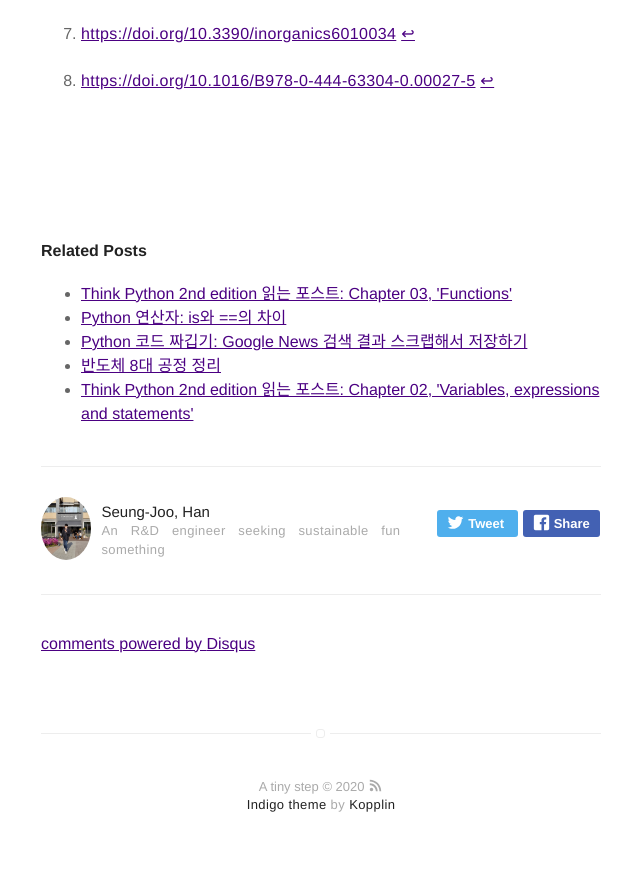
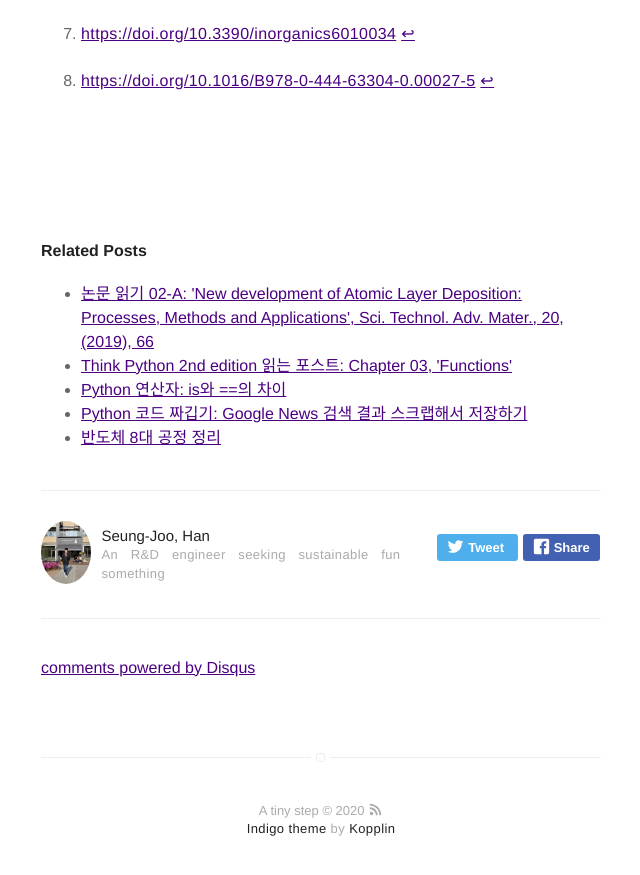
Before and after one commit to hsj00/hsj00.github.io, a Jekyll site: the page built from _posts/2019-10-25-paper-review-01.md, in a window 1280 px wide and 900 px high, scrolled down 4108 px. Shown: the top 875 px of the window, without its empty margins (319-959 px from the left). Built offline with Jekyll 4.4.1, drawn with Linux system fonts in a browser that asks for light colours; comment, search, counter and statistics services are not loaded; some of the changed lines change nothing that is shown.

Commit message:
200529 posting upload and revision

```diff
--- a/_posts/2019-10-25-paper-review-01.md
+++ b/_posts/2019-10-25-paper-review-01.md
@@ -90,16 +90,16 @@
 
 ----------
 <!-- link -->
-[wiki]: https://en.wikipedia.org/wiki/Atomic_layer_deposition
+[wiki]: <https://en.wikipedia.org/wiki/Atomic_layer_deposition>
 [Tuomo Suntola]: <https://en.wikipedia.org/wiki/Tuomo_Suntola>
 
 <!-- references -->
-[^1]: <https://doi.org/10.1002/cvde.201402012>
-[^2]: <https://www.asm.com/about/strategy-and-focus-areas/breakthrough-technology>
-[^3]: <https://doi.org/10.1016/0040-6090(92)90874-B>
-[^4]: <https://doi.org/10.1116/1.1622676>
-[^5]: <https://doi.org/10.1116/1.1305809>
-[^6]: <https://doi.org/10.1116/1.1486233>
-[^7]: <https://doi.org/10.1063/1.2338776>
-[^7]: <https://doi.org/10.3390/inorganics6010034>
-[^8]: <https://doi.org/10.1016/B978-0-444-63304-0.00027-5>
+[^1]: <https://doi.org/10.1002/cvde.201402012>{: target="_blank"}
+[^2]: <https://www.asm.com/about/strategy-and-focus-areas/breakthrough-technology>{: target="_blank"}
+[^3]: <https://doi.org/10.1016/0040-6090(92)90874-B>{: target="_blank"}
+[^4]: <https://doi.org/10.1116/1.1622676>{: target="_blank"}
+[^5]: <https://doi.org/10.1116/1.1305809>{: target="_blank"}
+[^6]: <https://doi.org/10.1116/1.1486233>{: target="_blank"}
+[^7]: <https://doi.org/10.1063/1.2338776>{: target="_blank"}
+[^7]: <https://doi.org/10.3390/inorganics6010034>{: target="_blank"}
+[^8]: <https://doi.org/10.1016/B978-0-444-63304-0.00027-5>{: target="_blank"}
--- /dev/null
+++ b/_posts/2020-05-29-paper-review-02.md
@@ -0,0 +1,188 @@
+---
+title: "논문 읽기 02-A: 'New development of Atomic Layer Deposition: Processes, Methods and Applications', Sci. Technol. Adv. Mater., 20, (2019), 66"
+layout: post
+date: 2020-05-29 20:45
+tag:
+    - Chemical Engineering
+    - Atomic Layer Deposition
+    - ALD
+    - Thin Film Deposition
+    - Semiconductor
+    - Paper
+    - Study
+    - Note
+headerImage: false
+image:
+description: 200529 `New development of Atomic Layer Deposition Processes, Methods and Applications` paper review
+category: blog
+author: hsj00
+externalLink: true
+published: true
+comments: true
+share: true
+use_math: false
+---
+
+요즘 ALD 트렌드가 어떤지 공부도 할겸 논문 한 편 구해서 읽는다. 읽으면서 체크했던 내용들 요약하듯 짜깁기해서 정리해본다.
+대충 절반으로 쪼개서 앞부분과 뒷부분으로 나눠 올릴 예정이다.
+
+첫 번째 포스팅의 TOC는 다음과 같다.
+
+{:toc}
+
+----------
+
+# New development of Atomic Layer Deposition: Processes, Methods and Applications
+    - Science and Technology of Advanced Materials, 2019, Vol. 20, NO. 1, 465-496 (Sci. Technol. Adv. Mater., 20, (2019), 66)
+    - DOI: https://doi.org/10.1080/14686996.2019.1599694
+
+## Abstract
+
+## 1. Introduction
+### 1.1 Definition of ALD
+
+- Chemical precursors are sequentially introduced to the surface of a substrate where they chemically react directly with the surface to form sub-monolayers of film
+
+----------
+### 1.2 Backgroud
+
+- Two of more precursors are pulsed/purged sequentially (self-limiting behaviour)
+
+1. Exposure of the first precursor in the reactor chamber to form a layer on the substrate
+2. Purge the excess first precursor and the by-products
+3. Exposure of the second precursor
+4. Purge or evacuation of the excess second precursor and by-products
+5. The process is repeated until the required film thickness is achieved
+
+##### Fig.01 Illustration of ALD for ZnO thin film deposition
+![figure01][fig01]
+`'Numerical modelling in the atomic layerdeposition process: A short review', unpublished.`
+
+##### Fig.02 A model ALD process for depositing TiO2 on hydroxyl groups functionalized substrate using TiCl4 and H2O as precursors [^ref13]
+![figure02][fig02]
+
+----------
+### 1.3 Thin Film Applications
+- Semiconductors
+- Batteries
+- The solar industry
+- Membrane technololgy
+- Catalyst
+- Medicine/Medical devices
+- etc.
+
+----------
+### 1.4 Comparison of ALD with other coating techniques
+##### Table.01 Different types of film deposition methods (adapted from [^ref54]), the sputtering was adapted from [^ref55] while the breath figure method was adapted from [^ref56]
+
+| Method                           | Description and types                                                                                                                                                                                                                                                                                                                                                   | Advantages                                                                                                                                                | Applications                                                                                                                                                                                                          |
+| -------------------------------- | ----------------------------------------------------------------------------------------------------------------------------------------------------------------------------------------------------------------------------------------------------------------------------------------------------------------------------------------------------------------------- | --------------------------------------------------------------------------------------------------------------------------------------------------------- | --------------------------------------------------------------------------------------------------------------------------------------------------------------------------------------------------------------------- |
+| Electroplating                   | Film formation from chemicals in electrolytic solution placed onto substrate surface with a seed layer on top                                                                                                                                                                                                                                                           | Corrosion resistance, decoration, mechanical characteristics improvement, protection barriers, electrical conduction and heat resistance                  | Metal plating, corrosion resistance, decoration, mechanical characteristics improvement, friction reduction, protection barriers, improved electrical conductivity, heat resistance and radiation protection etc.     |
+| Spin coating                     | Film formation from chemical reaction between liquid-phase sources (often sol-gel) applied onto surface of substrate while spinning                                                                                                                                                                                                                                     | Simplicity and ease of set up, low cost and fast operating system                                                                                         | Photoresists, insulators, organic semiconductors, synthetic metals, nanomaterials, metal and metal oxide precursors, transparent conductive oxides, optical mirrors, magnetic disk for data storage, solar cells etc. |
+| Sputtering                       | A process of deposition of materials because of bombardment of targets by high energy particles ejected from a source                                                                                                                                                                                                                                                   | Deposit a wide variety of metal and metal oxide nanoparticles (NPs) and nanoclusters (NCs), insulators, alloys and composites, and even organic compounds | Silicon wafer, solar panel or optical device, catalysis                                                                                                                                                               |
+| Breath figure                    | A self-assembly process that results in a honeycomb-structured films with micro-pores arranged in honeycomb shape usually formed by water microdroplets condensed on a cool surface from warm, humid air like breath                                                                                                                                                    | It is simple and applicable to a wide variety of materials with highly organized honeycomb-like porous surface                                            | Optics, photonics, surface science, biotechnology, and regenerative medicine                                                                                                                                          |
+| Thermal oxidation                | Film formation by thermal oxidation of the substrate                                                                                                                                                                                                                                                                                                                    | Slow oxidation rate, good control of the oxide thickness and high values of breakdown field                                                               | Semiconductor industry, transistors, photoresistors, capacitors and field oxides, etc.                                                                                                                                |
+| Physical vapour deposition (PVD) | Film formation by condensation of gasified source material, directly transported from source to substrate through the gas phase: Evaporation (thermal, E-beam), Molecular beam epitaxy (MBE), Pulsed laser deposition (PLD), Reactive PVD, Sputtering (DC, DC magnetron, RF)                                                                                            | Atomic level control of chemical composition, film thickness, and transition sharpness                                                                    | Fuel cells, batteries, microelectronics, optical and conducting surfaces, etc.                                                                                                                                        |
+| Chemical vapour deposition (CVD) | Film formation by chemical reaction between mixed gaseous source materials on a substrate surface using: Atmospheric-pressure CVD (APCVD), Low-pressure CVD (LPCVD), Plasma-enhanced CVD (PECVD), Metal-organic CVD (MOCVD)                                                                                                                                             | High growth rates, good reproducibility, epitaxial films growth, good film quality, conformal step coverage                                               | Microelectronics, solar cells, fuel cells, batteries, etc.                                                                                                                                                            |
+| Atomic layer deposition (ALD)    | A sub-class of CVD with film formation via sequential cycling of self-limiting chemical half-reactions on the substrate surface. Each reaction cycle accounts for the deposition of a (sub) monolayer. The reaction can be activated by thermal energy or plasma enhancement. They can be categorized as: Thermal ALD, Plasma-enhanced ALD (PEALD), Spatial ALD (S-ALD) | High quality films, conformality, uniformity, step coverage                                                                                               | Fuel cells, desalination, microelectronics, capacitors, oxides, catalysts, etc.                                                                                                                                       |
+
+----------
+
+##### Table.02 Comparison of thinfilmdeposition techniques which are similar to ALD [^ref57]
+
+| **Property**          |         |         |         |               |                | **Deposition Technique** |
+| --------------------- | ------- | ------- | ------- | ------------- | -------------- | ------------------------ |
+| **CVD**               | **MBE** | **ALD** | **PLD** | **Evaporate** | **Sputtering** |                          |
+| Deposition Rate       | Good    | Fair    | Poor    | Good          | Good           | Good                     |
+| Film density          | Good    | Good    | Good    | Good          | Fair           | Good                     |
+| Lack of pinholes      | Good    | Good    | Good    | Fair          | Fair           | Fair                     |
+| Thickness uniformity  | Good    | Fair    | Good    | Fair          | Fair           | Good                     |
+| Sharp dopant profiles | Fair    | Good    | Good    | Varies        | Good           | Poor                     |
+| Step coverage         | Varies  | Poor    | Good    | Poor          | Poor           | Poor                     |
+| Sharp interfaces      | Fair    | Good    | Good    | Varies        | Good           | Poor                     |
+| Low substrate temp.   | Varies  | Good    | Good    | Good          | Good           | Good                     |
+| Smooth interfaces     | Varies  | Good    | Good    | Varies        | Good           | Varies                   |
+| No plasma damage      | Varies  | Good    | Good    | Fair          | Good           | Poor                     |
+
+----------
+### 1.5 Advantages and Disadvantages of ALD
+
+##### Table.03 Advantages and disadvantages of ALD
+
+| Advantages                                                                                                                                                                                                                                                                                                                                                                                                                                                                                                                                                                                                                                                                                                                            | Disadvantages                                                                                                                                                                                                                                            |
+| ------------------------------------------------------------------------------------------------------------------------------------------------------------------------------------------------------------------------------------------------------------------------------------------------------------------------------------------------------------------------------------------------------------------------------------------------------------------------------------------------------------------------------------------------------------------------------------------------------------------------------------------------------------------------------------------------------------------------------------- | -------------------------------------------------------------------------------------------------------------------------------------------------------------------------------------------------------------------------------------------------------- |
+| 1. High-quality films<br/>a. Control of the film thickness<br/>b. Escellent repeatablity<br/>c. High film density<br/>d. Amorphous of crystalline film<br/>e. Ultra-thin films<br/><br/>2. Conformality<br/>a. Excellent 3D conformality<br/>b. Large area thickness uniformity<br/>c. Atomically flat and smooth surface coating<br/><br/>3. Challenging Substrates<br/>a. Gentle deposition process for sensitive substrates<br/>b. Low temperature and stress<br/>c. Excellent adhesion<br/>d. Coats Teflon<br/><br/>4. Low-temperature processing<br/><br/>5. Soichiometric control<br/><br/>6. Inherent film quality associated with self-limiting<br/><br/>7. Self-assembled nature of the ALD mechanism<br/><br/>8. Multilayer | 1. The time required for the chemical reactions<br/><br/>2. The economic viability<br/><br/>3. Very high material waste rate<br/><br/>4. Very high energy waste rate<br/><br/>5. Intensive nature of the ALD process<br/><br/>6. Nano-Particle emissions |
+
+----------
+### 1.6 Complex 3D nanostructures
+- A variety of materials such as semiconductors, magnetic materials, noble metals, and insulators are being fabricated using ALD to form 3D complex nanostructures
+- "The precursor flow will be hindered, and hence the reactions can be different from those reactions on a planar surface, in terms of both mechanism of nucleation and growth of the film. ... The specific challenges for the characterization of 3D nanoarchitectures were summarized in the [^ref63]."
+
+##### Table.04 Materials, reactants and templates used in ALD coating of nano-porous structures. Republished with permission from [^ref59]
+
+| **Materials** |              **Reactants**              | **Temperature** | **Template**  |
+| :-----------: | :-------------------------------------: | :-------------: | :-----------: |
+|     TiO2      |           Ti[OCH(CH3)2]4/H2O            |      140℃       | Polycarbonate |
+|     ZrO2      |             Zr[OCH(CH3)3]4              |                 |               |
+|     TiO2      |                TiCl4/H2O                |      105℃       |      AAO      |
+|      ZnO      |              Zn(C2H5)2/H2O              |      200℃       |      AAO      |
+|      ITO      | InCp/O3 Tetrakis(dimethylamino)tin/H2O2 |      275℃       |      AAO      |
+|      Ru       |              Ru(EtCp)2/O2               |      300℃       |      AAO      |
+|     SiO2      |      H2N(CH2)3Si(OCH2CH3)3/H2O/O3       |      150℃       |      AAO      |
+|     Fe2O3     |              Fe2(OBu)6/H2O              |    130℃-170℃    |      AAO      |
+|     Fe2O3     |               Fe(Cp)2/O3                |      230℃       |      AAO      |
+| Fe2O3 + Fe3O4 |               Fe(Cp)2/O2                |    350℃-500℃    |      AAO      |
+|      ZnS      |              Zn(C2H5)2/H2S              |      120℃       |      AAO      |
+|     Sb2O5     |             (Sb(NMe2)3)/O3              |      120℃       |      AAO      |
+|     Sb2S3     |             (Sb(NMe2)3)/H2S             |      120℃       |      AAO      |
+|     Nb2O3     |                 NbI5/O3                 |      320℃       |      AAO      |
+
+- ITO: Indum tin oxide
+- AAO: anodic aluminum oxide
+- Ru(EtCp)2: bis(ethycyclopentadienyl)ruthenium
+- Sb(NMe2)3: Tris(dimethylamido)antimony(III)
+
+----------
+
+## 2. ALD Processes
+##### Table.05 Advantages and disadvantages of PEALD
+
+| **Advantages**                               | **Disadvantages**                   |
+| -------------------------------------------- | ----------------------------------- |
+| Low deposition temperature                   | Limited conformality                |
+| Higher reactivity (shorter deposition times) | More complicated reactor designs    |
+| Higher film purity                           | More complicated reaction chemistry |
+| Denser films                                 | Wide range of chemistry possible    |
+| Higher throughput                            | Potentially poor conformality       |
+| In situ plasma treatment                     | Lower throughput                    |
+| Lower impurity                               | Damage to films                     |
+|                                              | Additional growth parameter         |
+
+----------
+
+##### Fig.05 Schematic representation of the three different types of plasma-assisted atomic layer deposition that can be distinguished: (a) direct plasma (b) remote plasma, and (c) radical enhanced
+![figure05][fig05]
+
+**`'Recently a branch of ALD, called the photo-assisted ALD or UV-enhanced ALD, has been developed. There the illumination by UV light is adapted as a part of the ALD cycle. UV exposure has been shown to enhance the surface reactions and lead to improved film properties.'`** [^ref65]
+
+-----------
+
+## References
+<!-- references -->
+[^ref13]: <https://doi.org/10.1016/j.jpowsour.2016.10.097>{: target="_blank"}
+[^ref54]: <https://doi.org/10.1038/micronano.2016.48>{: target="_blank"}
+[^ref55]: <https://doi.org/10.1080/14686996.2018.1542926>{: target="_blank"}
+[^ref56]: <https://doi.org/10.1080/14686996.2018.1528478>{: target="_blank"}
+[^ref57]: <https://doi.org/10.1016/j.apsusc.2016.09.040>{: target="_blank"}
+[^ref59]: <https://doi.org/10.1557/mrs.2011.264>{: target="_blank"}
+[^ref63]: <https://doi.org/10.1039/B801151F>{: target="_blank"}
+[^ref65]: <http://urn.fi/URN:ISBN:978-951-39-7099-4>{: target="_blank"}
+
+----------
+
+<!-- figure -->
+[fig01]: https://www.tandfonline.com/na101/home/literatum/publisher/tandf/journals/content/tsta20/2019/tsta20.v020.i01/14686996.2019.1599694/20200227/images/medium/tsta_a_1599694_f0001_oc.jpg
+
+[fig02]: https://www.tandfonline.com/na101/home/literatum/publisher/tandf/journals/content/tsta20/2019/tsta20.v020.i01/14686996.2019.1599694/20200227/images/medium/tsta_a_1599694_f0002_oc.jpg
+
+[fig05]: https://www.tandfonline.com/na101/home/literatum/publisher/tandf/journals/content/tsta20/2019/tsta20.v020.i01/14686996.2019.1599694/20200227/images/large/tsta_a_1599694_f0005_oc.jpeg
```
